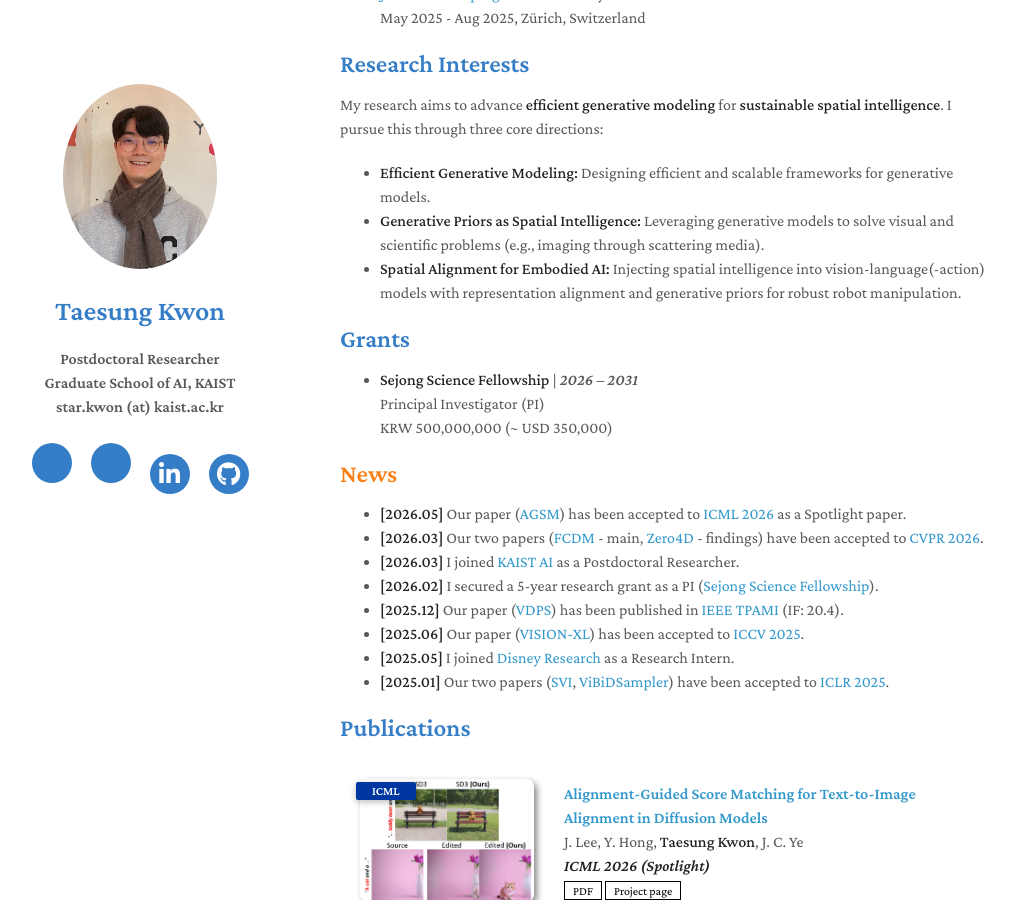
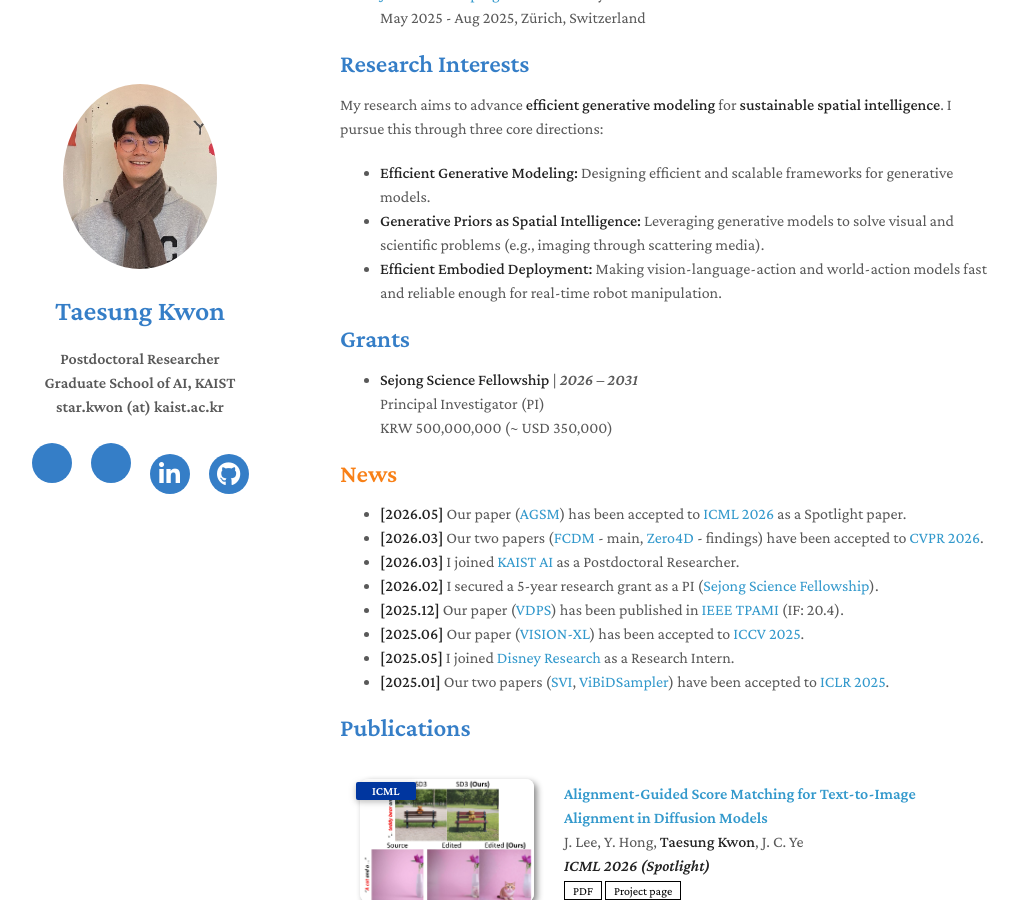
Before and after one commit to star-kwon/star-kwon.github.io, a Jekyll site: the page built from index.md, in a window 1280 px wide and 900 px high, scrolled down 453 px. Shown: the whole window, without its empty margins (130-1148 px from the left). Built offline with Jekyll 4.4.1, drawn with Linux system fonts in a browser that asks for light colours; nearby versions of some CDN libraries; comment, search, counter and statistics services are not loaded; a style sheet for code colours, icons or effects is not loaded; our own code applies the rules of GitHub Pages for plain Markdown files.

Commit message:
Update Research Interests

```diff
--- a/index.md
+++ b/index.md
@@ -25,7 +25,8 @@ My research aims to advance **efficient generative modeling** for **sustainable
 
   - **Efficient Generative Modeling:** Designing efficient and scalable frameworks for generative models.
   - **Generative Priors as Spatial Intelligence:** Leveraging generative models to solve visual and scientific problems (e.g., imaging through scattering media).
-  - **Spatial Alignment for Embodied AI:** Injecting spatial intelligence into vision-language(-action) models with representation alignment and generative priors for robust robot manipulation.
+  - **Efficient Embodied Deployment:** Making vision-language-action and
+world-action models fast and reliable enough for real-time robot manipulation.
 
 ## Grants
 - **Sejong Science Fellowship** | *2026 – 2031*
```
